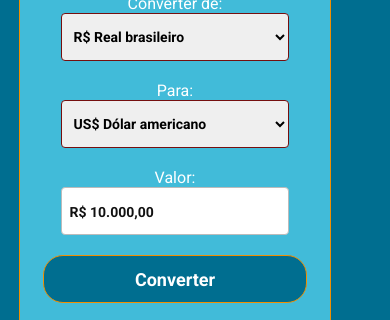
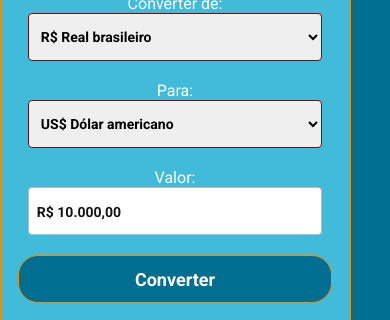
Before and after one commit to robss31/Conversor-de-Moedas, a plain HTML site: page index.html in a window 390 px wide. Shown: the part 84-404 px from the top of the page. Drawn offline with Linux system fonts and the light colour scheme.

Commit message:
ajuste na media para 400px no container

```diff
--- a/style.css
+++ b/style.css
@@ -159,14 +159,14 @@ p {
     flex-direction: column;
     margin-top: 20px;
     margin-left: -40px;
-    width: 80%;
+    width: 90%;
     position: static;
     align-items: center;
   }
 
   section,
   .but-converte {
-    width:85%;
+    width:90%;
   }
 
   .valor{
@@ -181,7 +181,7 @@ p {
       display: flex;
       justify-content: center;
       align-items: center;
-      width: 70%;
+      width: 90%;
       height: 48px;
       padding-left: 8px;
       margin-bottom: 20px;
@@ -206,7 +206,7 @@ p {
       display: flex;
       justify-content: center;
       align-items: center;
-      width: 70%;
+      width: 90%;
       height: 48px;
       margin-bottom: 20px;
       border-radius: 4px;
```
